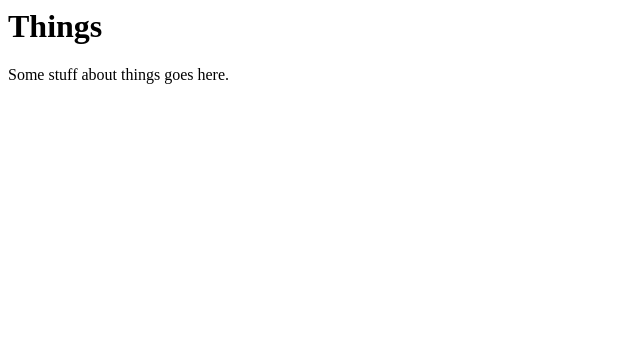
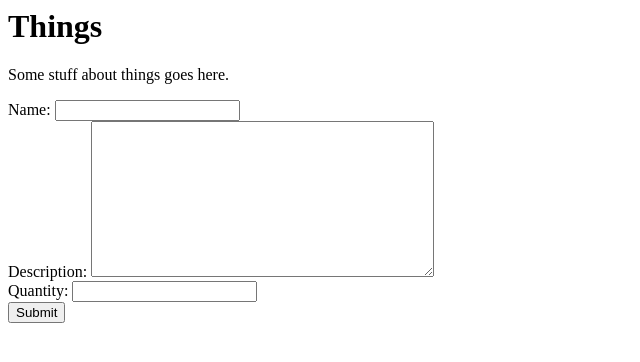
Before and after one commit to KCL-SEG/things-2-muhsin7, a Django app: template things/templates/home.html in a window 1280 px wide. Shown: the top 362 px of the page, without its empty margins (0-640 px from the left). Run offline with Django 3.2, Linux system fonts and the light colour scheme; the template is opened without the code that fills it: values that come from a table or form of the project are taken from there, others are empty.

Commit message:
Add thing form to view and home page template

```diff
--- a/things/forms.py
+++ b/things/forms.py
@@ -1,3 +1,8 @@
+from django import forms
 """Forms of the project."""
 
 # Create your forms here.
+class ThingsForm(forms.Form):
+    name = forms.CharField()
+    description = forms.CharField(widget=forms.Textarea())
+    quantity = forms.IntegerField(widget=forms.NumberInput())
--- a/things/templates/home.html
+++ b/things/templates/home.html
@@ -7,5 +7,15 @@
     Things
   </h1>
   <p>Some stuff about things goes here.</p>
+  <form action="/" method="post">
+    {% csrf_token %}
+    {% for field in form %}
+    <div class="fieldWrapper">
+        {{ field.errors }}
+        {{ field.label_tag }} {{ field }}
+    </div>
+    {% endfor %}
+    <input type="submit" value="Submit">
+  </form>
 </body>
 </html>
```
Also changed, not shown: things/views.py (+17 -1 lines).
